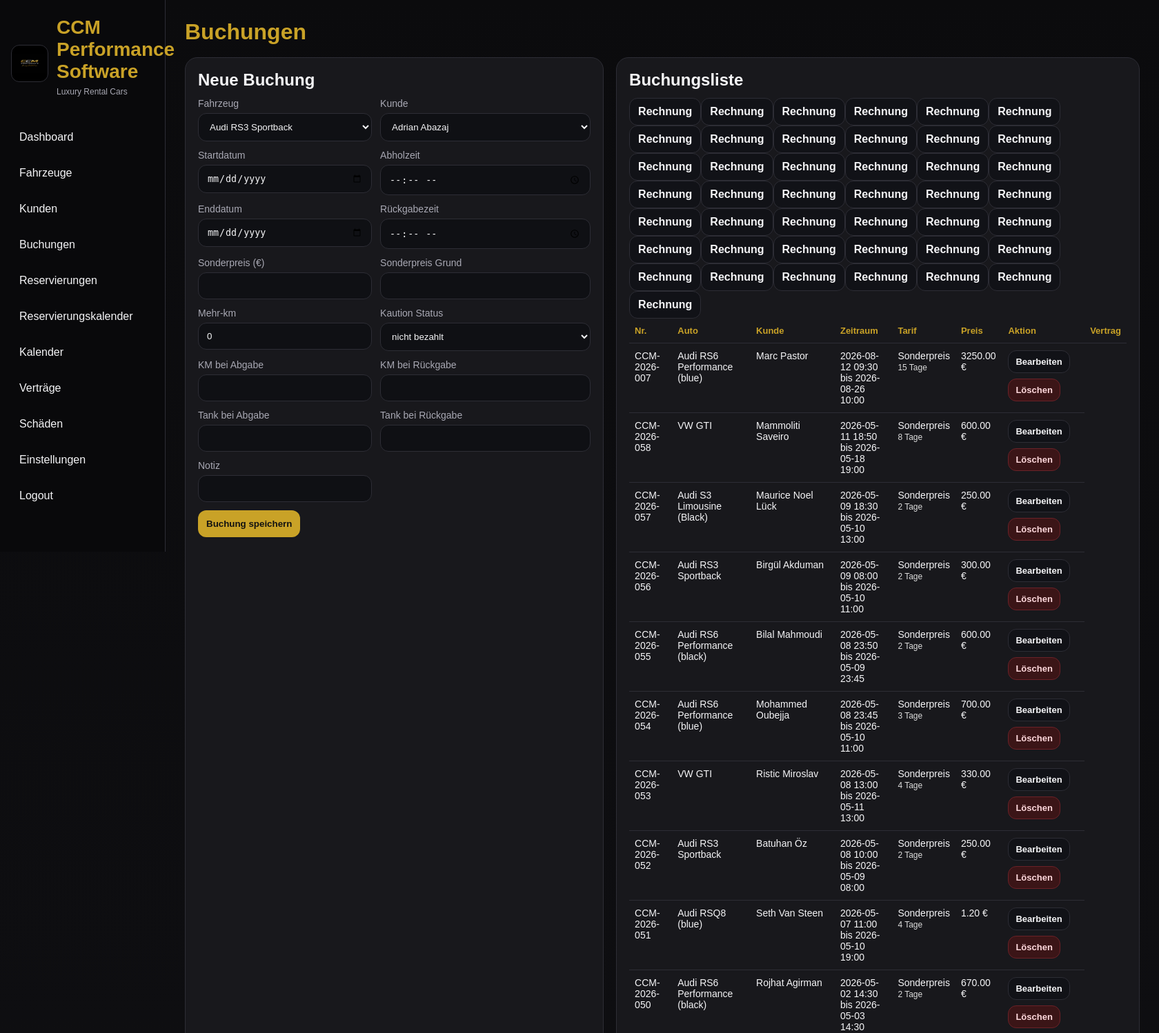
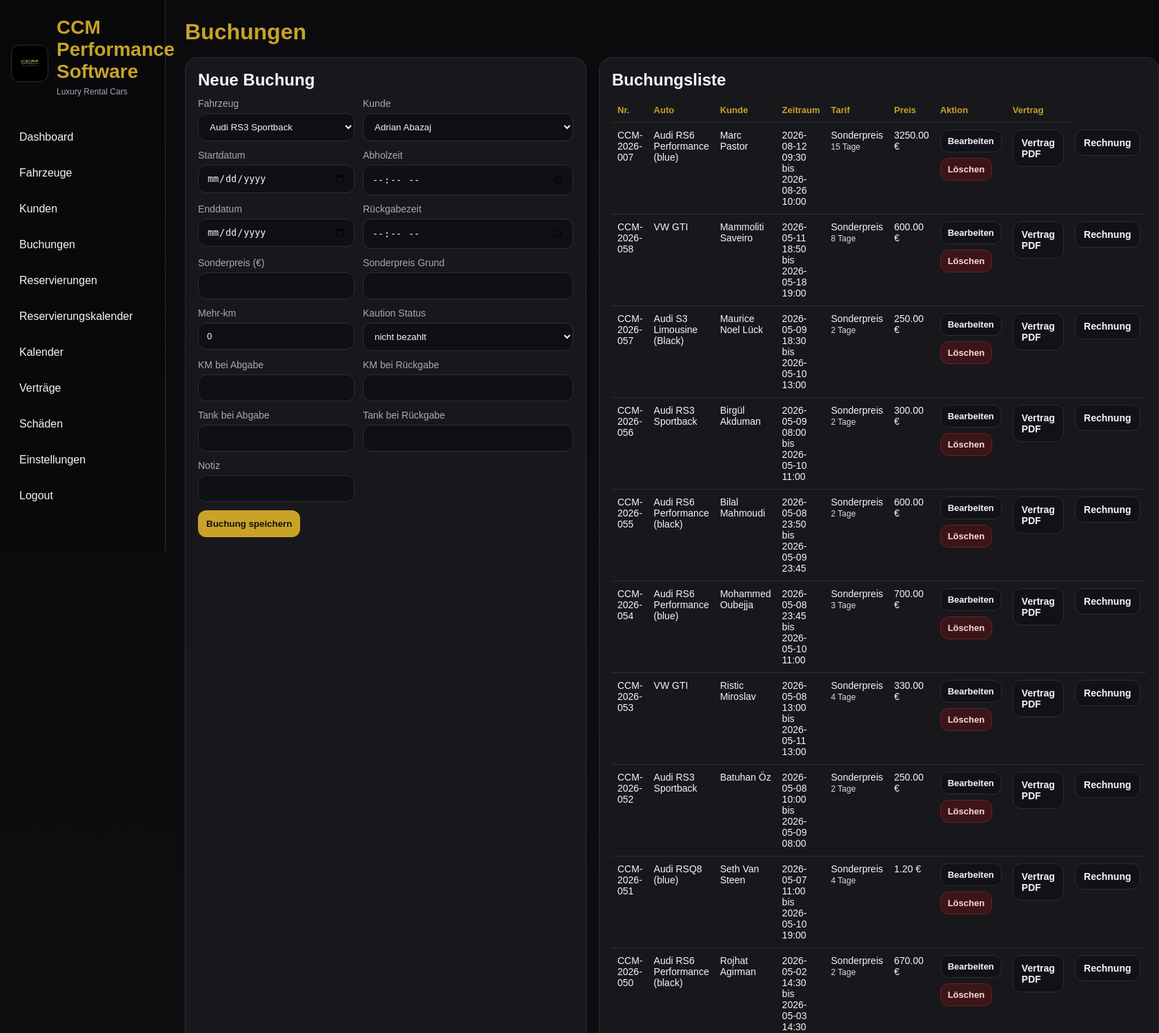
Before and after one commit to sahildinger-bit/ccm-performance, a Flask app: page /bookings in a window 1680 px wide. Shown: the top 1498 px of the page at 69% size. Run offline with Flask 3, Linux system fonts and the light colour scheme; a user stored in the database is signed in; data comes from the database, SQL or seed files in the repository.

Commit message:
Update bookings.html

```diff
--- a/templates/bookings.html
+++ b/templates/bookings.html
@@ -55,17 +55,45 @@
         <td>{{ "%.2f"|format(item.calc.total) }} €</td>
 <td>
   <div class="table-actions">
-            <a class="btn-small" href="{{ url_for('booking_edit', booking_id=item.row.id) }}">Bearbeiten</a>
-            <form method="post" action="{{ url_for('booking_delete', booking_id=item.row.id) }}" onsubmit="return confirm('Buchung wirklich löschen?');">
-              <button class="btn-small danger" type="submit">Löschen</button>
+
+    <a class="btn-small"
+       href="{{ url_for('booking_edit', booking_id=item.row.id) }}">
+      Bearbeiten
+    </a>
+
+    <form method="post"
+          action="{{ url_for('booking_delete', booking_id=item.row.id) }}"
+          onsubmit="return confirm('Buchung wirklich löschen?')">
+
+      <button class="btn-small danger" type="submit">
+        Löschen
+      </button>
+
     </form>
+
   </div>
 </td>
-<a href="/invoice/{{ item.row.id }}" target="_blank" class="btn-small warning">
+
+<td>
+  <a href="/contracts/{{ item.row.id }}/pdf"
+     target="_blank"
+     class="btn-small">
+    Vertrag PDF
+  </a>
+</td>
+
+<td>
+  <a href="/invoice/{{ item.row.id }}"
+     target="_blank"
+     class="btn-small warning">
     Rechnung
-</a>      </tr>
+  </a>
+</td>
+
+</tr>
 {% endfor %}
 </table>
 </section>
 </div>
+
 {% endblock %}
```
Lines whose indentation alone changed are shown as unchanged.
